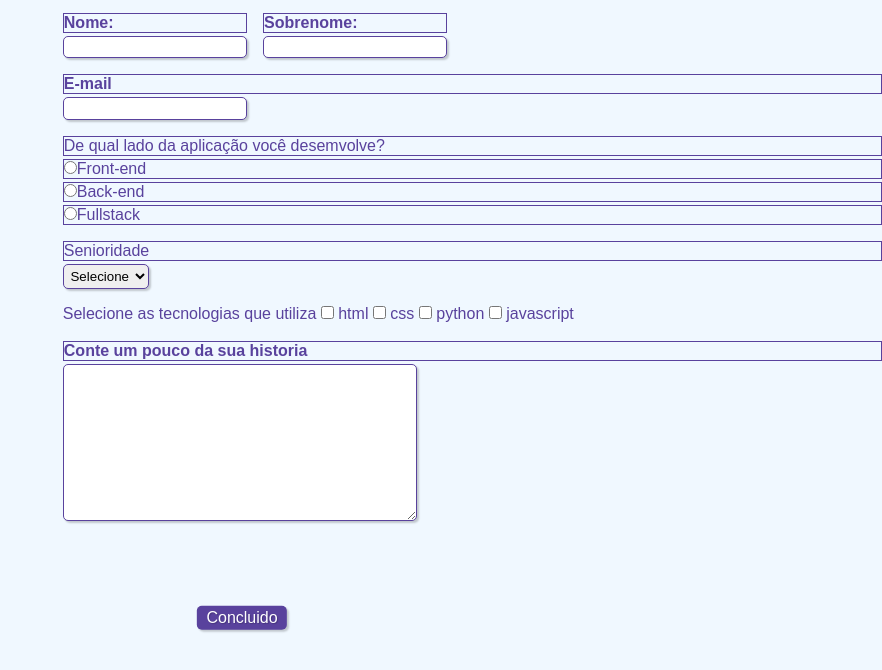
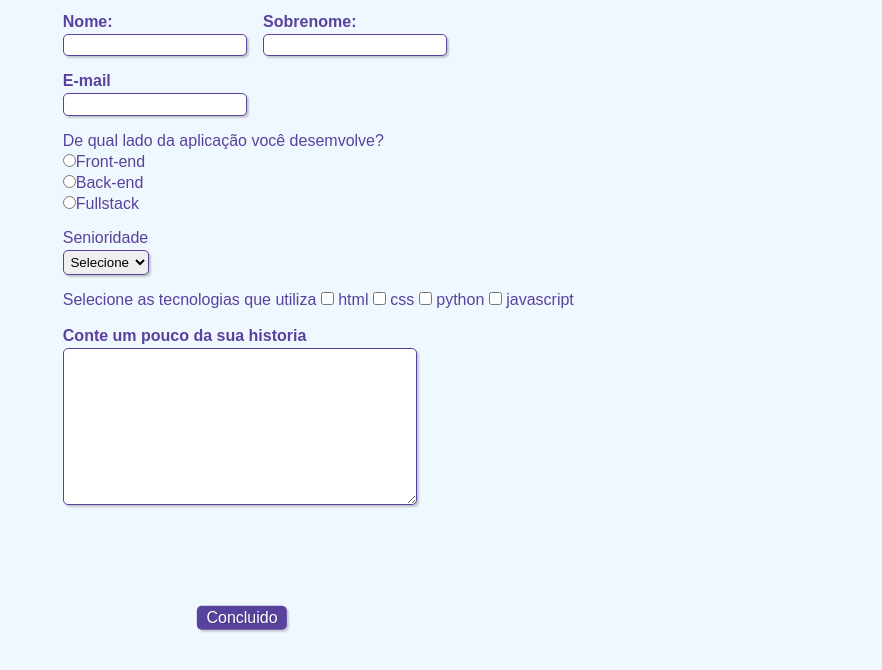
Before and after one commit to AndreRRodrigues/Repositorio_do_que_estou_fazendo, a plain HTML site: page formulario_dev/index.html in a window 1280 px wide. Shown: the part 102-772 px from the top of the page, without its empty margins (398-1280 px from the left). Drawn offline with Linux system fonts and the light colour scheme.

Commit message:
css finalizado

```diff
--- a/formulario_dev/src/Formulario.css
+++ b/formulario_dev/src/Formulario.css
@@ -17,6 +17,7 @@
 
 fieldset{
     border: 0;
+
 }
 
 body{
@@ -39,7 +40,7 @@ input, select, textarea, button{
 
 .campo label{
     margin-bottom: 0.2em;
-    border: 1px solid #59429d;
+    border: #59429d;
     display: block;
 }
 
@@ -50,7 +51,7 @@ fieldset.grupo .campo{
 
 .campo input[type="text"], .campo input[type="email"], .campo select, .campo textarea {
     padding: 0.2em;
-    border:1px solid #59429d;
+    border: 1px solid #59429d;
     box-shadow: 2px 2px 2px rgba(0, 0, 0, 0.2);
     display: block;
 }
```
